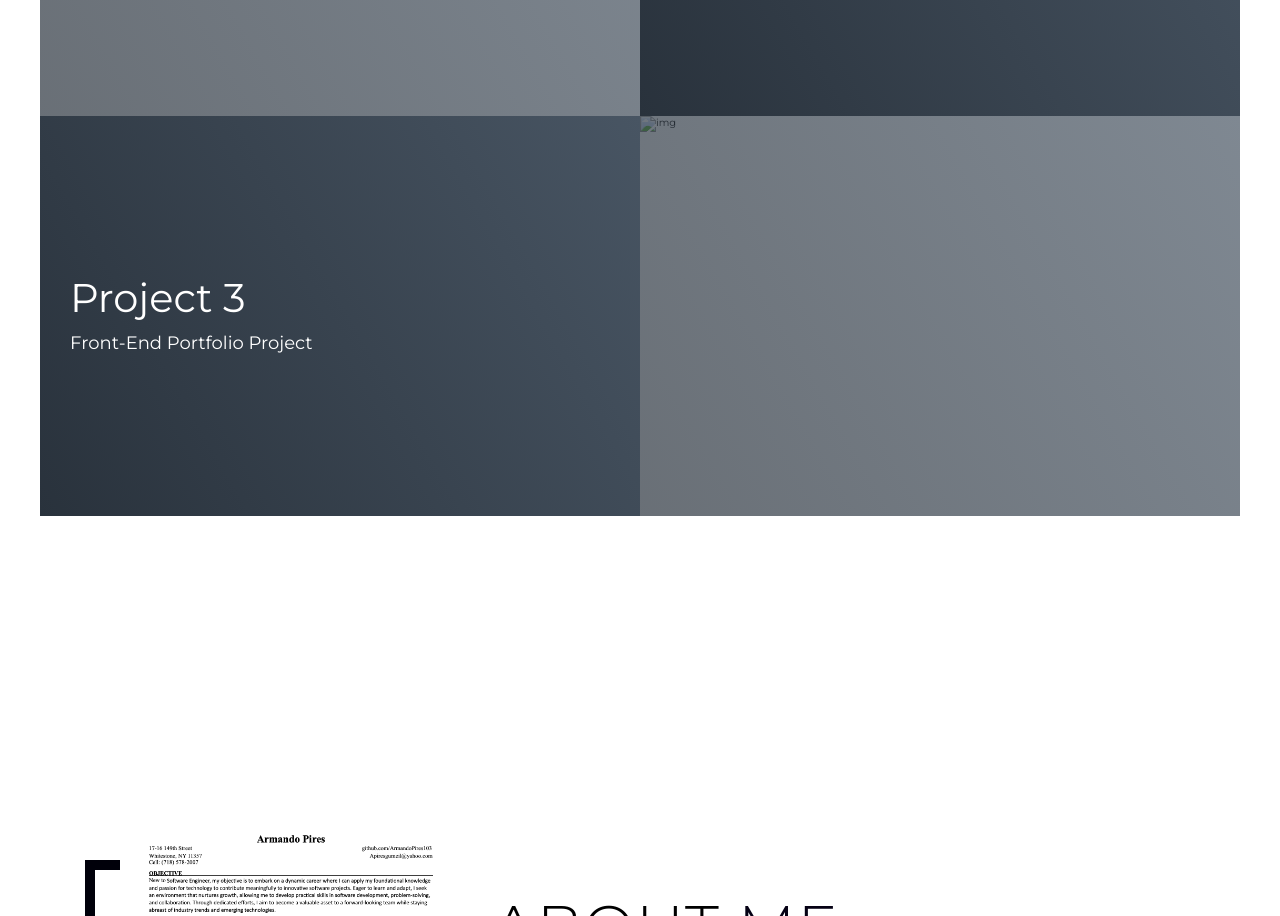
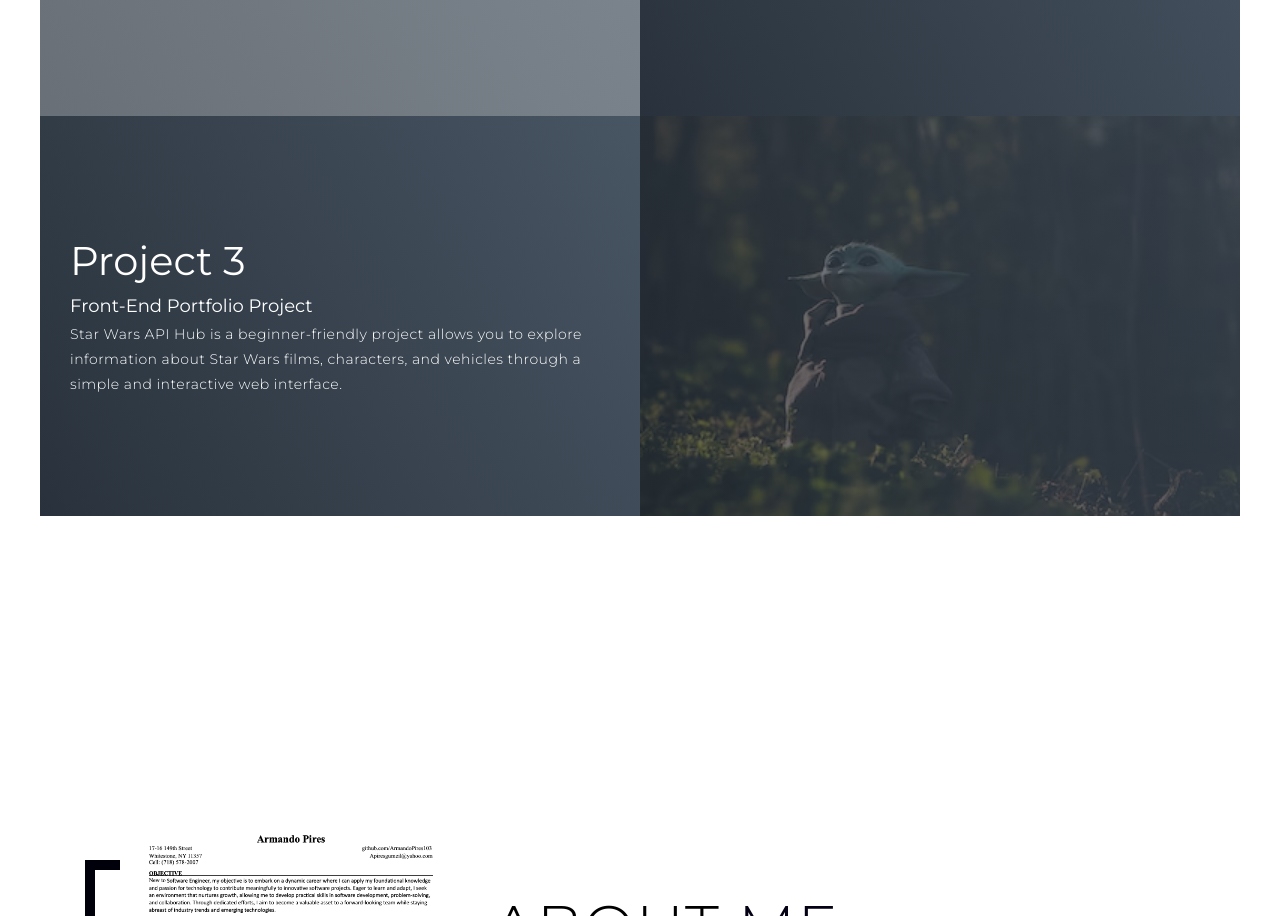
Before and after one commit to ArmandoPires103/3D-Portfolio, a plain HTML site: page portfolio/portfolio.html in a window 1280 px wide. Shown: the part 2552-3468 px from the top of the page. Drawn offline with Linux system fonts and the light colour scheme; a script that the page names is missing.

Commit message:
Added to portfolio

```diff
--- a/portfolio/portfolio.html
+++ b/portfolio/portfolio.html
@@ -100,10 +100,10 @@
           <div class="project-info">
             <h1>Project 3</h1>
             <h2>Front-End Portfolio Project</h2>
-            <p></p>
+            <p>Star Wars API Hub is a beginner-friendly project allows you to explore information about Star Wars films, characters, and vehicles through a simple and interactive web interface.</p>
           </div>
           <div class="project-img">
-            <img src="./img/img-1.png" alt="img">
+            <img src="../images/photo-1618336753974-aae8e04506aa.avif" alt="img">
           </div>
         </div>
 
```
